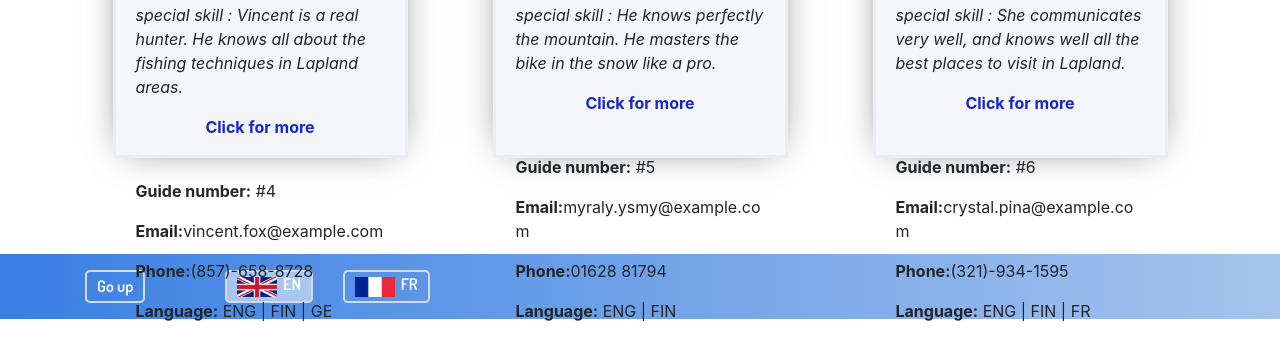
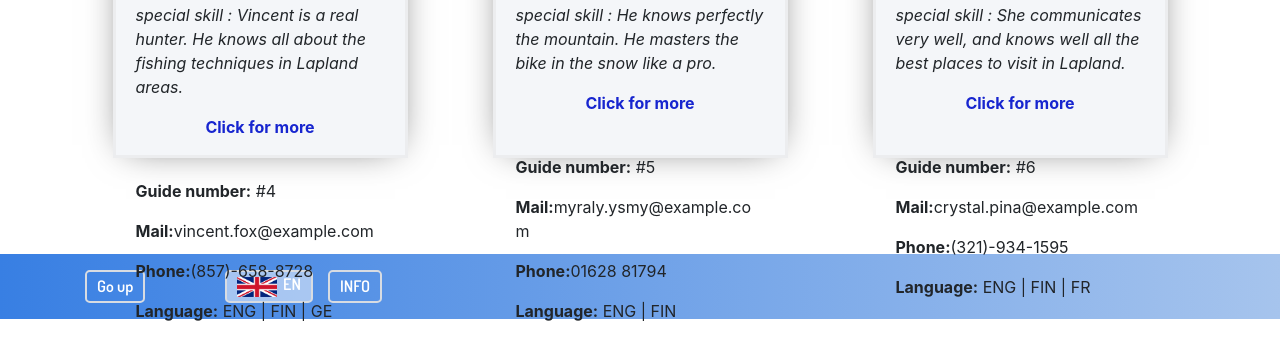
Before and after one commit to kevin-67/my-site, a PHP site: page /Guides.html in a window 1280 px wide. Shown: the part 1987-2330 px from the top of the page. Run offline with PHP 8.4, Linux system fonts and the light colour scheme; some libraries are stand-ins or nearby versions; some web fonts are replaced.

Commit message:
modif INFO button
button FR deleted, + clean a bit the code +  .travis.yml file deleted

```diff
--- a/Contact.html
+++ b/Contact.html
@@ -7,8 +7,6 @@
         <meta name="viewport" content="width=device-width, initial-scale=1, shrink-to-fit=no">
         <meta name="description" content="">
         <meta name="author" content="">
-
-        <title>Full Width Pics - Start Bootstrap Template</title>
 
         <!-- Bootstrap core CSS -->
         <link href="applications/bootstrap/css/bootstrap.min.css" rel="stylesheet">
@@ -157,7 +155,7 @@
 
                         <button id="btn-2-footer" class="btn-lg btn my-btn-resp my-active-footer " type="button"><img class="flagimg-footer" src="images/english_flag.png">EN</button>
 
-                        <button class="btn-lg btn my-btn-resp " type="button"><img class="flagimg-footer" src="images/french_flag.png">FR</button>
+                        <button class="btn-lg btn my-btn-resp info-btn" type="button">INFO</button>
 
                         <!--<p class="m-0 text-center text-white">Copyright &copy; Your Website 2019</p>-->
                     </div>
--- a/Guides.html
+++ b/Guides.html
@@ -7,8 +7,6 @@
         <meta name="viewport" content="width=device-width, initial-scale=1, shrink-to-fit=no">
         <meta name="description" content="">
         <meta name="author" content="">
-
-        <title>Full Width Pics - Start Bootstrap Template</title>
 
         <!-- Bootstrap core CSS -->
         <link href="applications/bootstrap/css/bootstrap.min.css" rel="stylesheet">
@@ -96,7 +94,7 @@
 
 
                                         <p  class="card-text "><span style="font-weight: bold">Guide number:</span> #1</p>
-                                        <p  class="card-text "><span style="font-weight: bold">Email:</span>kayla.kelley@example.com</p>
+                                        <p  class="card-text "><span style="font-weight: bold">Mail:</span>kayla.kelley@example.com</p>
                                         <p  class="card-text "><span style="font-weight: bold">Phone:</span>015394 92487</p>
                                         <p  class="card-text "><span style="font-weight: bold">Language:</span> ENG | FIN | GE</p>
                                     </div>
@@ -117,8 +115,8 @@
                                         <h5 class="title-guide-card " >Auroras...</h5>
                                         <!--Text-->
                                         <p class="card-text "><span class="first-letter">I</span>s the main activitie proposed by Kayla. She know how to track the auroras.
-                                            She can also propose you to <span style="font-weight: bold"> drive a snowmobile !</span><br>
-                                            You can also combine activities, and <span style="font-weight: bold">hunt the Northern lights with snowmobile.</span></p>
+                                            She can also propose you <span style="font-weight: bold">a snowmobile tour.</span>
+                                            You can combine this both activities.
                                         <p class="card-click-text">Back to profile</p>
                                     </div>
                                 </div>
@@ -148,7 +146,7 @@
                                         <p class="card-click-text">Click for more</p><br>
 
                                         <p  class="card-text "><span style="font-weight: bold">Guide number:</span> #2</p>
-                                        <p  class="card-text "><span style="font-weight: bold">Email:</span>thera.duren@example.com</p>
+                                        <p  class="card-text "><span style="font-weight: bold">Mail:</span>thera.duren@example.com</p>
                                         <p  class="card-text "><span style="font-weight: bold">Phone:</span>(262)-578-3324</p>
                                         <p  class="card-text "><span style="font-weight: bold">Language:</span> ENG | FIN</p>
 
@@ -200,7 +198,7 @@
                                         <p class="card-click-text">Click for more</p><br>
 
                                         <p  class="card-text "><span style="font-weight: bold">Guide number:</span> #3</p>
-                                        <p  class="card-text "><span style="font-weight: bold">Email:</span>elinor.ekker@example.com</p>
+                                        <p  class="card-text "><span style="font-weight: bold">Mail:</span>elinor.ekker@example.com</p>
                                         <p  class="card-text "><span style="font-weight: bold">Phone:</span>51319531</p>
                                         <p  class="card-text "><span style="font-weight: bold">Language:</span> ENG | FR | FIN</p>
 
@@ -273,7 +271,7 @@
                                         <p class="card-click-text">Click for more</p><br>
 
                                         <p  class="card-text "><span style="font-weight: bold">Guide number:</span> #4</p>
-                                        <p  class="card-text "><span style="font-weight: bold">Email:</span>vincent.fox@example.com</p>
+                                        <p  class="card-text "><span style="font-weight: bold">Mail:</span>vincent.fox@example.com</p>
                                         <p  class="card-text "><span style="font-weight: bold">Phone:</span>(857)-658-8728</p>
                                         <p  class="card-text "><span style="font-weight: bold">Language:</span> ENG | FIN | GE </p>
 
@@ -325,7 +323,7 @@
                                         <p class="card-click-text">Click for more</p><br>
 
                                         <p  class="card-text "><span style="font-weight: bold">Guide number:</span> #5</p>
-                                        <p  class="card-text "><span style="font-weight: bold">Email:</span>myraly.ysmy@example.com</p>
+                                        <p  class="card-text "><span style="font-weight: bold">Mail:</span>myraly.ysmy@example.com</p>
                                         <p  class="card-text "><span style="font-weight: bold">Phone:</span>01628 81794</p>
                                         <p  class="card-text "><span style="font-weight: bold">Language:</span> ENG | FIN </p>
 
@@ -346,7 +344,7 @@
                                         <!--Title-->
                                         <h5 class="title-guide-card " >Winter Biking...</h5>
                                         <!--Text-->
-                                        <p class="card-text "><span class="first-letter">I</span>s his sport. Myraly will cycle with you with a <span style="font-weight: bold">winter bike</span>. He will show you the most beautiful snowy landscapes in the world. He will also try to show you polar bear, and berry picking.
+                                        <p class="card-text "><span class="first-letter">I</span>s his sport. Myraly will cycle with you with a <span style="font-weight: bold">winter bike</span>. He will show you the most beautiful snowy landscapes in the world, and try to show you polar bear!
                                         <p class="card-click-text">Back to profile</p>
                                     </div>
                                 </div>
@@ -376,7 +374,7 @@
                                         <p class="card-click-text">Click for more</p><br>
 
                                     <p  class="card-text "><span style="font-weight: bold">Guide number:</span> #6</p>
-                                        <p  class="card-text "><span style="font-weight: bold">Email:</span>crystal.pina@example.com</p>
+                                        <p  class="card-text "><span style="font-weight: bold">Mail:</span>crystal.pina@example.com</p>
                                         <p  class="card-text "><span style="font-weight: bold">Phone:</span>(321)-934-1595</p>
                                         <p  class="card-text "><span style="font-weight: bold">Language:</span> ENG | FIN | FR</p>
 
@@ -397,7 +395,7 @@
                                         <!--Title-->
                                         <h5 class="title-guide-card " >Visit...</h5>
                                         <!--Text-->
-                                        <p class="card-text "><span class="first-letter">I</span>s the word which describe the best crystal. She can <span style="font-weight: bold">programm you the right visit in the right time.</span> From snow castle to Ranua Zoo. Depending your travel duration.
+                                        <p class="card-text "><span class="first-letter">I</span>s the word which describe the best crystal. She can <span style="font-weight: bold">programm you the right visit in the right time.</span> From snow castle to Ranua Zoo. Depending your timing.
                                         <p class="card-click-text">Back to profile</p>
                                     </div>
                                 </div>
@@ -420,9 +418,9 @@
                     <div class="row justify-content-md-center">
                         <button id="btn-1-footer" class="btn-lg btn my-btn-resp go-up-btn" type="button">Go up</button>
 
-                        <button id="btn-2-footer" class="btn-lg btn my-btn-resp my-active-footer " type="button"><img class="flagimg-footer" src="images/english_flag.png">EN</button>
+                        <button id="btn-2-footer" class="btn-lg btn my-btn-resp my-active-footer btn-eng" type="button"><img class="flagimg-footer" src="images/english_flag.png">EN</button>
 
-                        <button class="btn-lg btn my-btn-resp " type="button"><img class="flagimg-footer" src="images/french_flag.png">FR</button>
+                        <button class="btn-lg btn my-btn-resp info-btn" type="button">INFO</button>
 
                         <!--<p class="m-0 text-center text-white">Copyright &copy; Your Website 2019</p>-->
                     </div>
--- a/css/myStyle.css
+++ b/css/myStyle.css
@@ -102,12 +102,17 @@ body {
     background-color: transparent;
     color: white;
     font-family: "Dosis";
+
 }
 
 .my-btn-resp:hover{
     border-color: #D8DCE2;
     color: white;
 }
+
+#btn-2-footer:hover{
+        cursor:default;
+    }
 
 /*If display is under 768px*/
 @media (max-width: 768px) {
@@ -126,7 +131,7 @@ body {
 
     #btn-2-footer{
         margin-left: 10px;
-        margin-right: 10px;
+        margin-right: 5px;
     }
 
     .flagimg-footer{
@@ -158,7 +163,7 @@ body {
 
     #btn-2-footer{
         /*margin-left: 10px;*/
-        margin-right: 30px;
+        margin-right: 15px;
     }
     .flagimg-footer{
 
@@ -192,6 +197,8 @@ h1{
     font-size: 50px;
     font-weight: bold;
     color: white;
+    text-shadow: black 0.1em 0.1em 0.2em;
+
 }
 
 .title-section{
--- a/java/index.js
+++ b/java/index.js
@@ -157,12 +157,19 @@ $(document).ready(function() {
         $(this).css({"color":"white"});
     });
 
-
-
     $('.btn-send-message').click(function() {
         alert("message sended");
         window.location.href = "index.html";
-    })
+    });
+
+    $(".info-btn").click(function() {
+        window.location.href = "Contact.html";
+    });
+
+
+
+
+
 
 
 });
```
Also changed, not shown: Auroras.html (+1 -6 lines), Lapland.html (+3 -4 lines), index.html (+10 -48 lines), .travis.yml (deleted), 1 other file.
